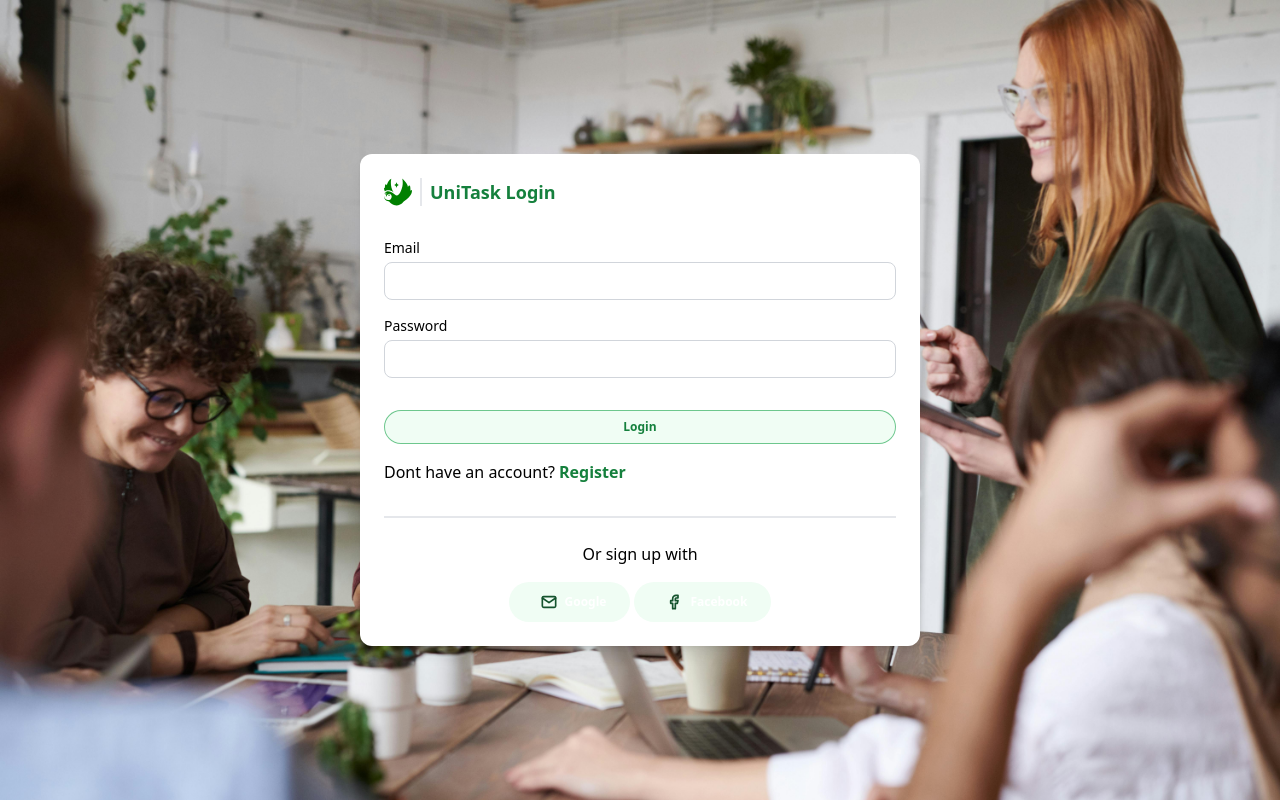
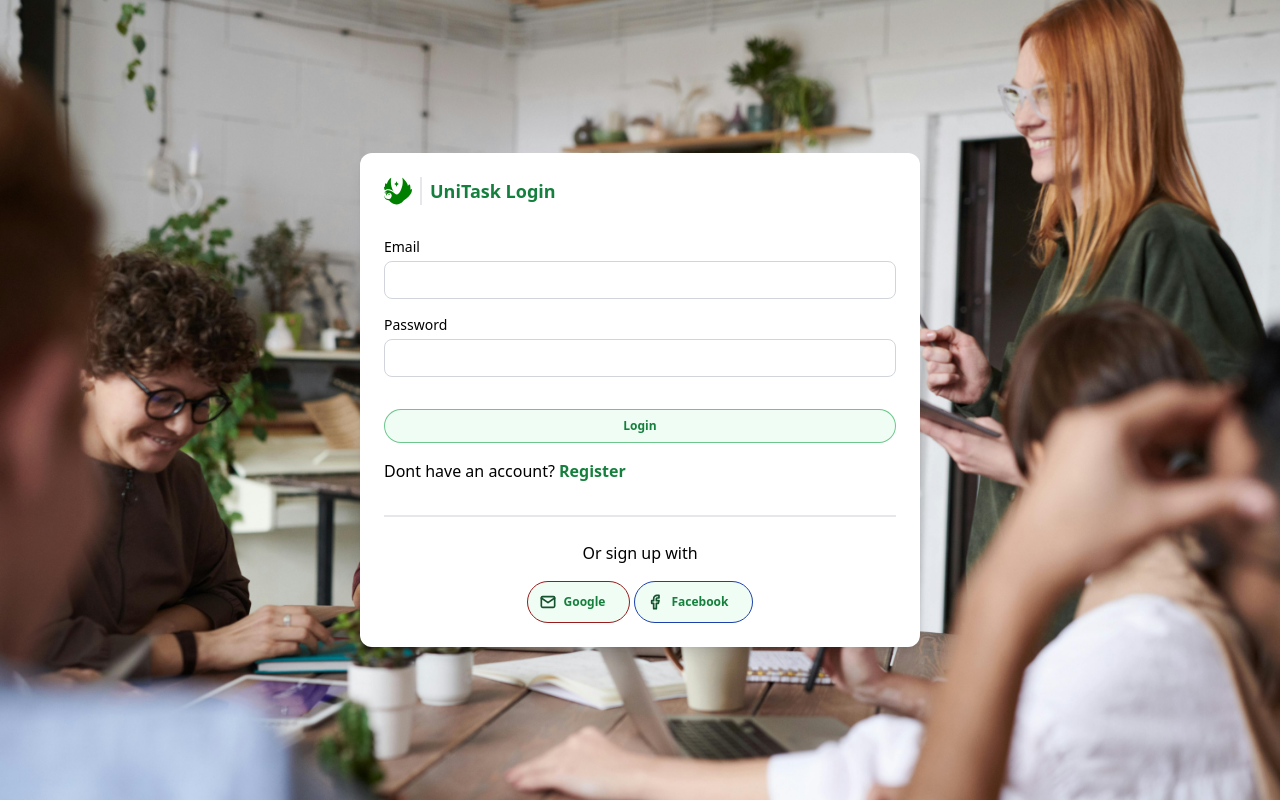
Before and after one commit to ArisSongalia/UniTask, a React (Vite) app: page /Sign-In in a window 1280 px wide. Built offline with nearby package versions, Linux system fonts and the light colour scheme.

Commit message:
Fixed icon for sign in options visual bug

```diff
--- a/src/components/modal-group/Modal.jsx
+++ b/src/components/modal-group/Modal.jsx
@@ -11,7 +11,7 @@ import { AlertCard } from '../Cards';
 import { useFetchUsers, useFetchActiveProjectData, useFetchProjectData } from '../../services/FetchData';
 import { BarLoader } from 'react-spinners';
 import { TaskCard } from '../Cards';
-import { handleSignOut } from './ModalAuth';
+import { HandleSignOut } from './ModalAuth';
 import ModalOverlay from '../ModalOverlay';
 import { useMoveStatus } from '../../services/useMoveStatus';
 import { useReactTable, getCoreRowModel, flexRender } from '@tanstack/react-table';
@@ -719,6 +719,8 @@ function UserProfile({ closeModal, user={} }) {
     }))
   };
 
+  const { handleSignOut } = HandleSignOut();
+
   return (
     <ModalOverlay onClick={closeModal}>
       <div id='main' className='flex flex-col bg-white rounded-md w-full max-w-[30rem] p-4 shadow-lg font-medium' onClick={(e) => e.stopPropagation()}>
--- a/src/components/modal-group/ModalAuth.jsx
+++ b/src/components/modal-group/ModalAuth.jsx
@@ -125,10 +125,7 @@ const handleSignInWithFacebook = async () => {
 
         <section className="w-full flex flex-col gap-4 items-center">
           <p>Or sign up with</p>
-          <section className='flex gap-1'>
-            <ButtonIcon dataFeather='mail' onClick={handleSignInWithGoogle} className='text-white px-6 py-1' text='Google' />
-            <ButtonIcon dataFeather='facebook' onClick={handleSignInWithFacebook} className='text-white px-6 py-1' text='Facebook' />
-          </section>
+          <SignInOptions handleSignInWithGoogle={handleSignInWithGoogle} handleSignInWithFacebook={handleSignInWithFacebook} />
         </section>
       </div>
       {showCreateUsername && (
@@ -264,10 +261,7 @@ const handleSignInWithFacebook = async () => {
 
         <section className="w-full flex flex-col gap-4 items-center">
           <p>Or sign up with</p>
-          <section className='flex gap-1 h-full w-full items-center justify-center'>
-            <ButtonIcon dataFeather='mail' onClick={handleSignInWithGoogle} className='text-white px-6 py-1' text='Google' />
-            <ButtonIcon dataFeather='facebook' onClick={handleSignInWithFacebook} className='text-white px-6 py-1' text='Facebook' />
-          </section>
+          <SignInOptions handleSignInWithGoogle={handleSignInWithGoogle} handleSignInWithFacebook={handleSignInWithFacebook} />
         </section>
       </div>
       {showCreateUsername && (
@@ -279,6 +273,15 @@ const handleSignInWithFacebook = async () => {
       )}
     </div>
   );
+}
+
+function SignInOptions({handleSignInWithGoogle, handleSignInWithFacebook}) {
+  return (
+    <section className='flex gap-1 h-full w-full items-center justify-center'>
+      <ButtonIcon dataFeather='mail' onClick={handleSignInWithGoogle} className='border  border-red-800' text='Google' />
+      <ButtonIcon dataFeather='facebook' onClick={handleSignInWithFacebook} className='border border-blue-800' text='Facebook' />
+    </section>
+  )
 }
 
 function CreateUsername({ email, additionalData, closeModal, user }) {
@@ -355,26 +358,22 @@ function CreateUsername({ email, additionalData, closeModal, user }) {
   );
 }
 
+function HandleSignOut() {
+  const navigate = useNavigate();
 
   const handleSignOut = async () => {
     try {
       const email = auth.currentUser?.email;
       signOut(auth);
       alert('Logged Out: ' + email);
-    window.location.reload();
+      navigate('/Sign-In')
     } catch (error) {
       alert("Error Signing out: " + error.message);
     }
   };
 
-function NoAccountPage({}) {
-  return (
-    <section className='flex-col max-w-screen-2xl h-[90vh] rounded-xl p-4 gap-4 bg-green-800 text-white'>
-      <h1 className='text-4xl font-bold'>The Best Way to Complete Tasks With Everyone, UNITASK</h1>
-      <p>Login/Signup to start collaborating</p>
-    </section>
-  )
+  return { handleSignOut }
 }
 
 
-export {SignIn, SignUp, CreateUsername, handleSignOut, NoAccountPage};
+export {SignIn, SignUp, CreateUsername, HandleSignOut};
```
Lines whose indentation alone changed are shown as unchanged.
